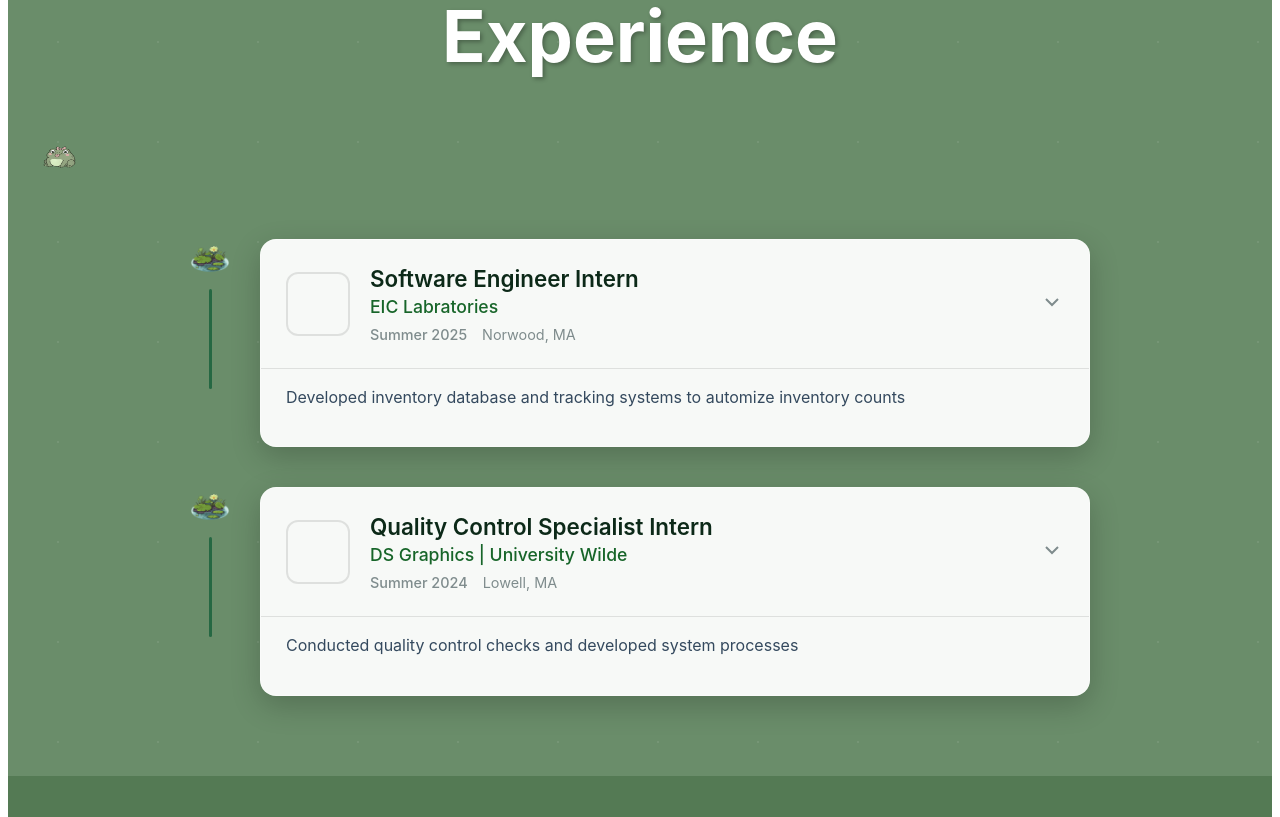
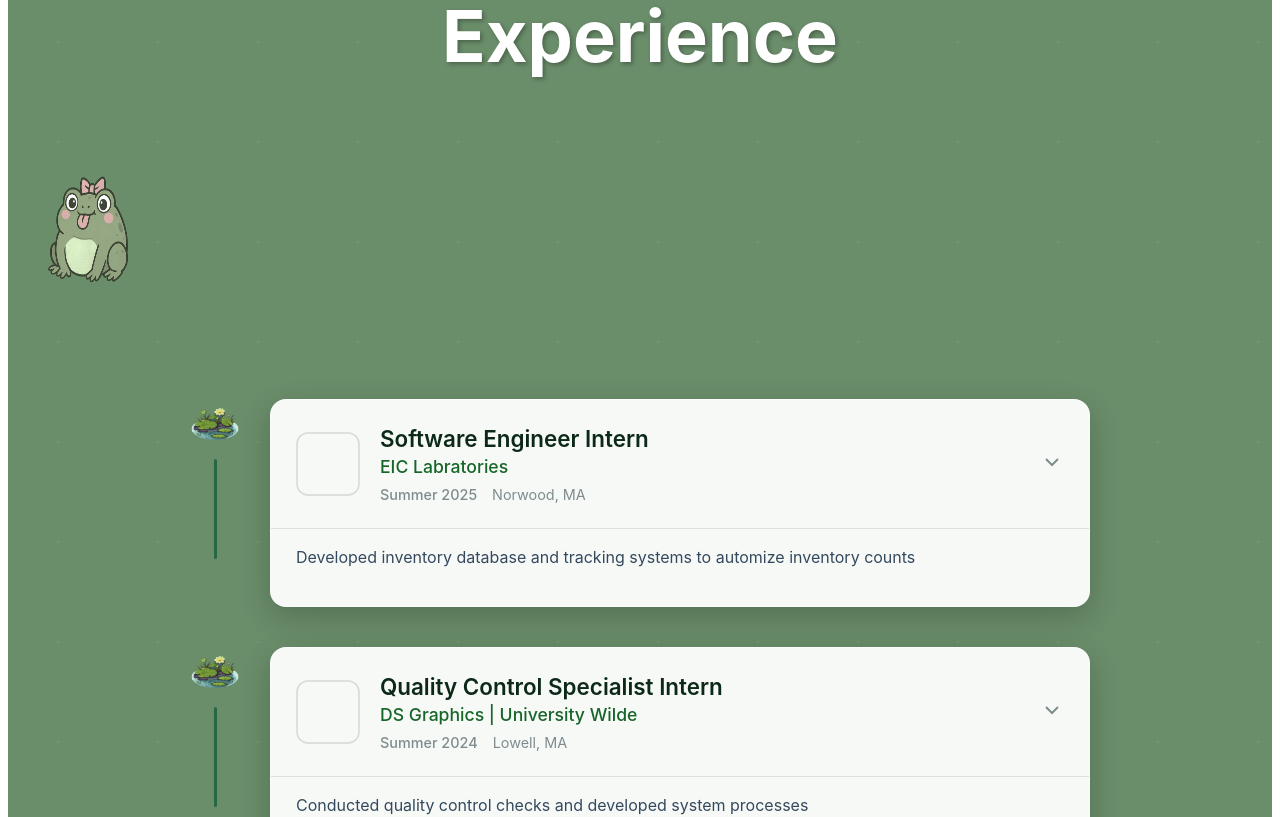
Before and after one commit to dalawton/my-portfolio, a Next.js app: page / in a window 1280 px wide. Shown: the part 680-1497 px from the top of the page. Built offline with nearby package versions, Linux system fonts and the light colour scheme.

Commit message:
fixed png sizing

```diff
--- a/pages/index.js
+++ b/pages/index.js
@@ -92,8 +92,8 @@ export default function Home() {
             <Image
               src="/frog-image.png"
               alt=""
-              width={40}
-              height={40}
+              width={100}
+              height={200}
               priority
               className={experienceStyles.illustration}
             />
--- a/styles/Experience.module.css
+++ b/styles/Experience.module.css
@@ -56,8 +56,8 @@
 }
 
 .markerDot {
-  width: 40px;
-  height: 40px;
+  width: 50px;
+  height: 50px;
   background-image: url('/lilypad.png');
   background-size: contain;
   background-repeat: no-repeat;
```
